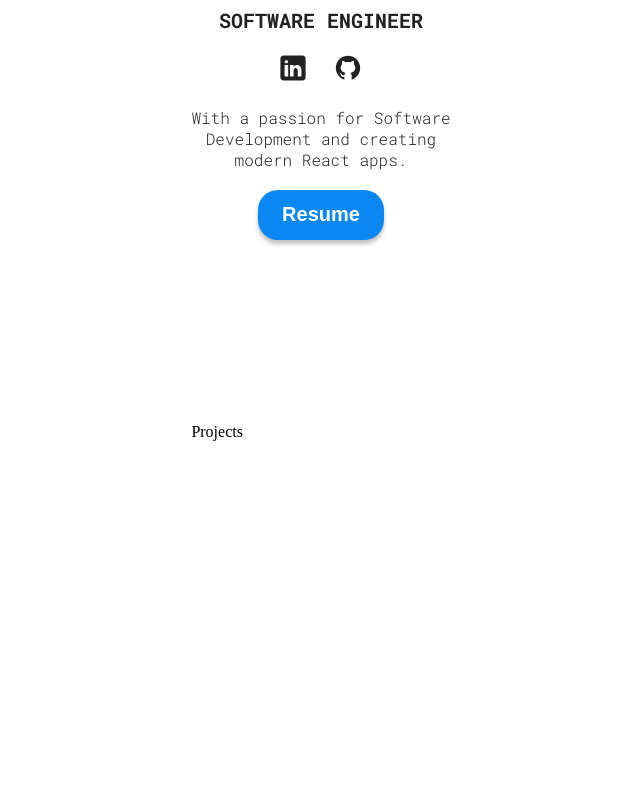
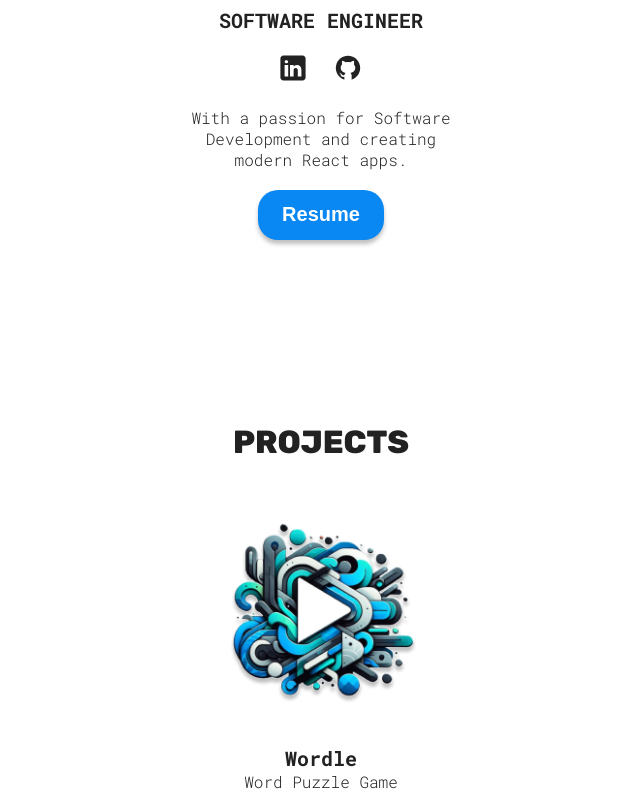
Before and after one commit to nickw0ng/Portfolio-Website, a React (Vite) app: page / in a window 1280 px wide. Shown: the part 445-1245 px from the top of the page, without its empty margins (319-959 px from the left). Before the commit the page ends 894 px from the top, so only its background shows below. Built offline with nearby package versions, Linux system fonts and the light colour scheme.

Commit message:
changed image descriptions

```diff
--- a/src/sections/Projects/Projects.jsx
+++ b/src/sections/Projects/Projects.jsx
@@ -1,8 +1,19 @@
-import React from 'react'
+import styles from './ProjectsStyles.module.css'
+import wordle from '../../assets/wordle.png'
 
 function Projects() {
   return (
-    <div>Projects</div>
+    <section id="projects" className={styles.container}>
+      <h1 className='sectionTitle'>Projects</h1>
+      <div className={styles.projectsContainer}>
+        <a href="https://github.com/nickw0ng/Wordle"
+        target="_blank">
+          <img className="hover" src={wordle} alt="Viberr logo" />
+          <h3>Wordle</h3>
+          <p>Word Puzzle Game</p>
+        </a>
+      </div>
+    </section>
   )
 }
 
--- a/src/sections/Projects/ProjectsStyles.module.css
+++ b/src/sections/Projects/ProjectsStyles.module.css
@@ -0,0 +1,30 @@
+.container {
+    display: flex;
+    flex-direction: column;
+    text-align: center;
+
+    img {
+      max-width: 250px;
+      align-self: center;
+      background-color: var(--project-card-bg);
+      border-radius: 20px;
+    }
+
+    a {
+      width: fit-content;
+      text-decoration: none;
+      color: #222;
+      transition: transform 200ms ease-in-out;
+    }
+
+    a:hover {
+      transform: scale(1.05);
+    }
+  }
+
+  .projectsContainer {
+    display: flex;
+    flex-direction: column;
+    align-items: center;
+    gap: 30px;
+  }
```
Also changed, not shown: src/assets/wordle.png (renamed from src/assets/viberr.png).
